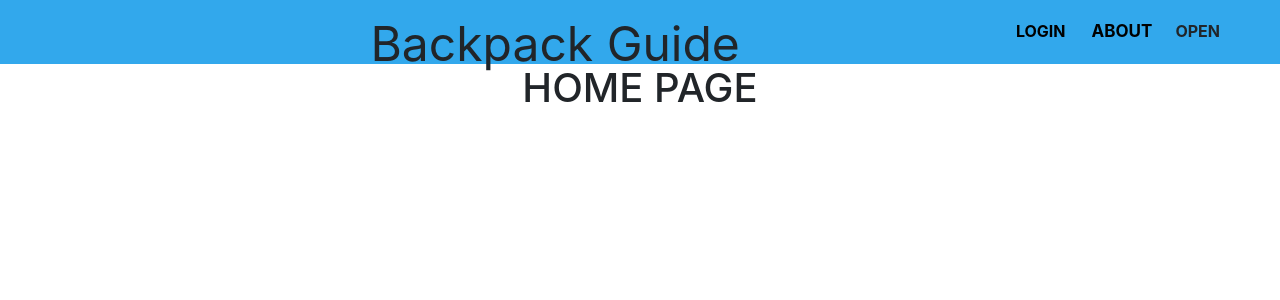
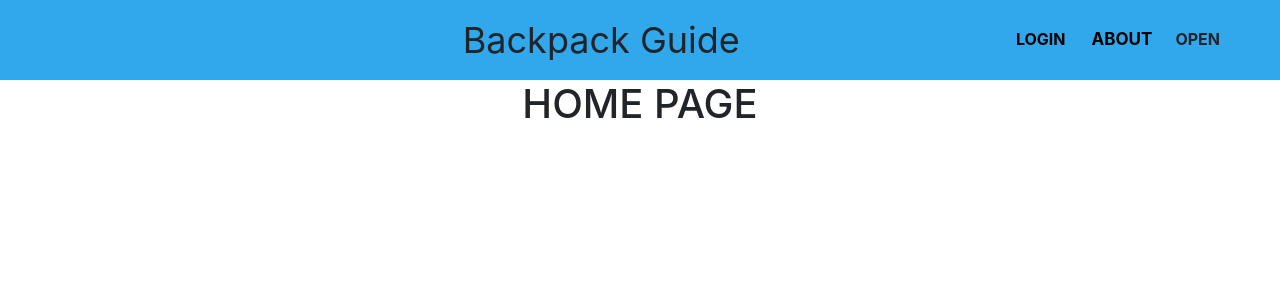
Before and after one commit to kobrabson/BackpackGuide, a React (Create React App) app: page / in a window 1280 px wide. Shown: the top 300 px of the page. Built offline with nearby package versions, Linux system fonts and the light colour scheme; what redux-promise-middleware would draw is missing.

Commit message:
fixed title

```diff
--- a/src/components/nav/Nav.css
+++ b/src/components/nav/Nav.css
@@ -1,7 +1,7 @@
 
 .navbar {
     background-color: #32A8EC;
-    height: 8vh;
+    height: 10vh;
     width: 100vw;
     margin: 0 auto;
 }
@@ -95,10 +95,12 @@ margin: 10px;
 }
 
 .title{
-    font-size: 48px;
+    font-size: 36px;
     position: relative;
     top: 0;
     right: 42%;
+    margin-top: 0;
+    padding-top: 0;
 }
 
 .nav-container {
```
